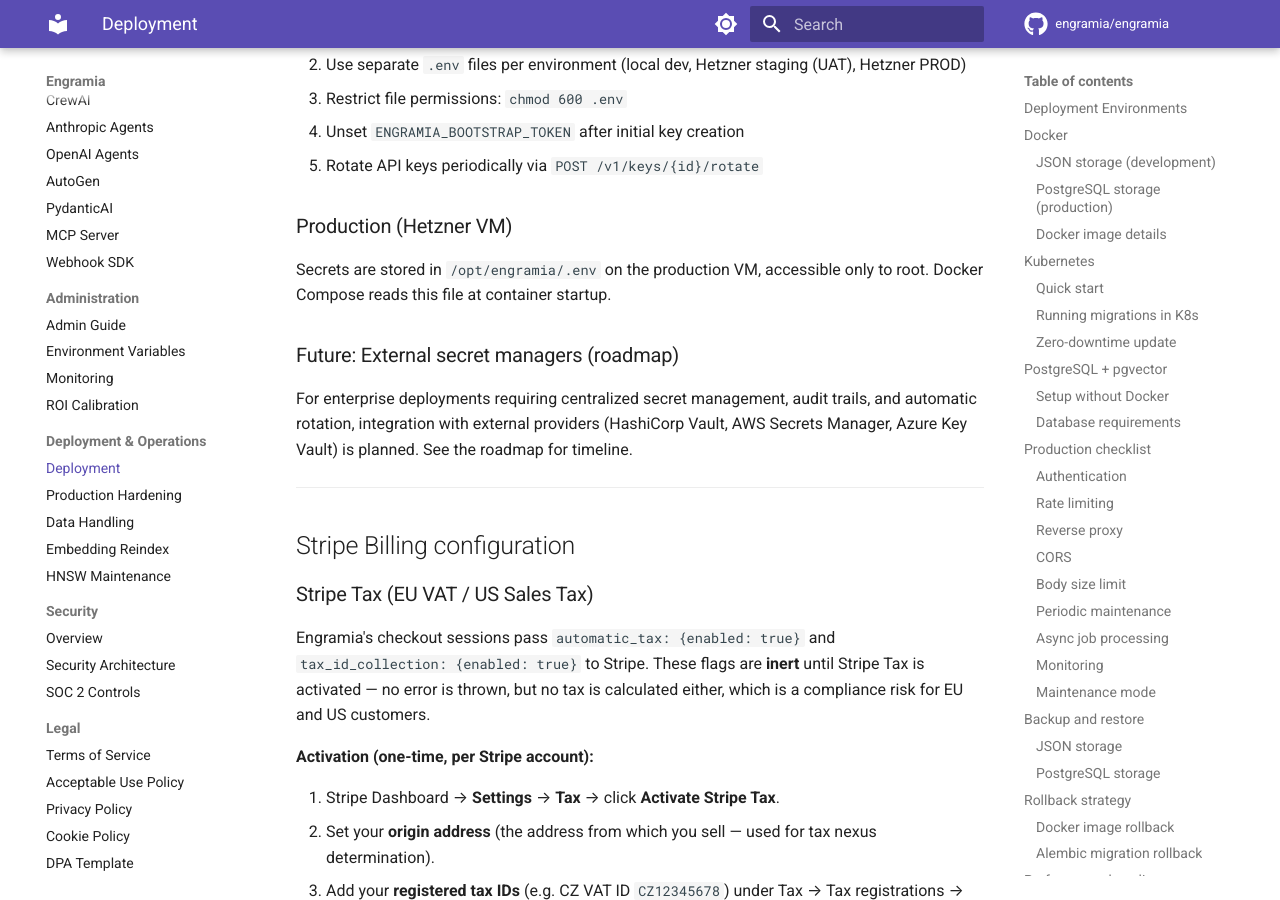
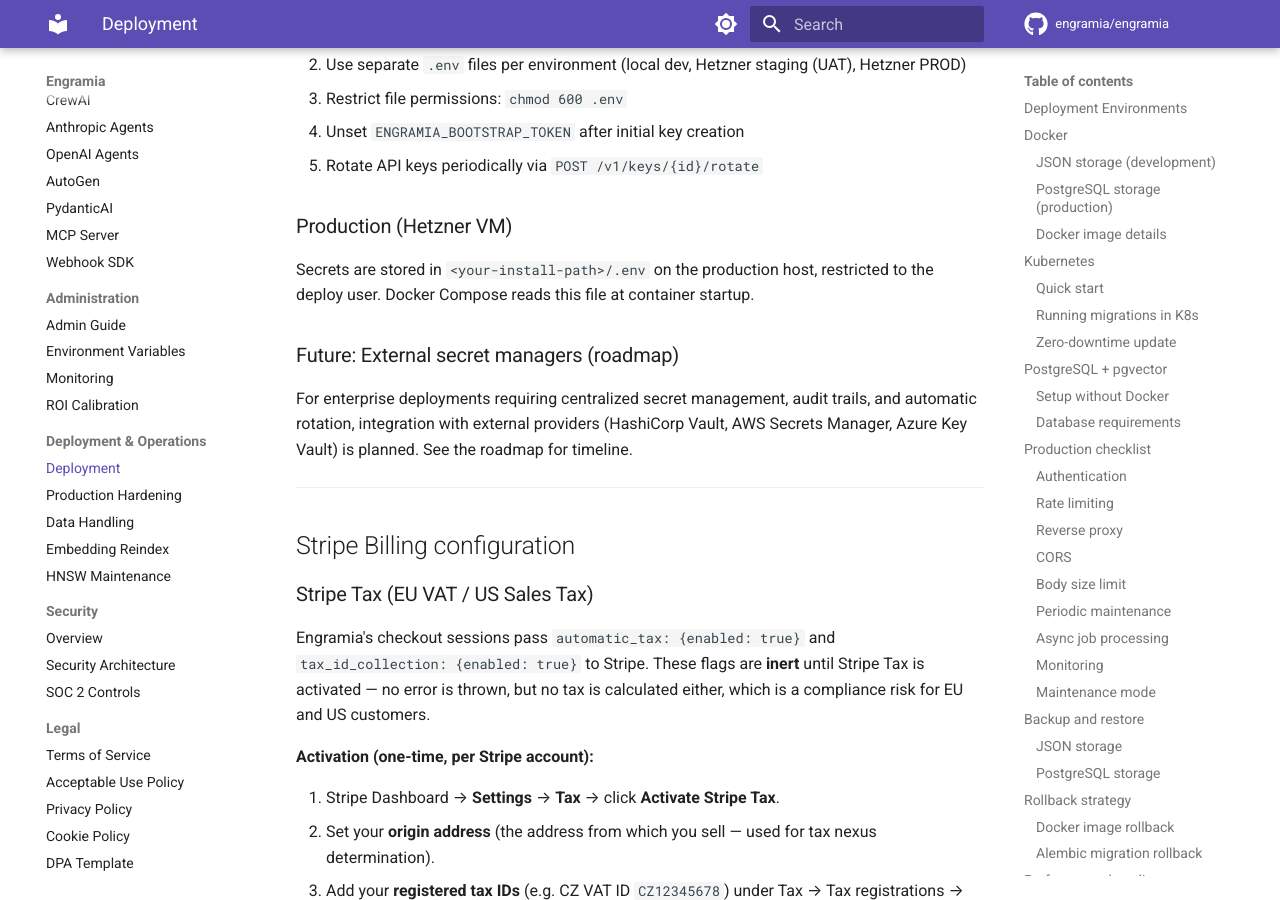
Before and after one commit to engramia/engramia, an MkDocs documentation site: the page built from docs/deployment.md, in a window 1280 px wide and 900 px high, scrolled down 12035 px. Built offline with MkDocs 1.6.1 and Material for MkDocs 9.7.7, drawn with Linux system fonts in a browser that asks for light colours; comment, search, counter and statistics services are not loaded; some of the changed text lies outside the part shown.

Commit message:
chore: Dockerfile HEALTHCHECK; genericize deployment docs install path
Dockerfile now declares a HEALTHCHECK against /v1/health so Kubernetes
readiness probes and Docker native health reporting work without relying
on compose-level healthchecks. Replace /opt/engramia references in the
deployment guide with <your-install-path> so self-hosters aren't handed
our production layout as the default.

Co-Authored-By: Claude Opus 4.6 (1M context) <noreply@anthropic.com>

````diff
--- a/docs/deployment.md
+++ b/docs/deployment.md
@@ -278,7 +278,7 @@ Each GitHub Actions release tags the image as `ghcr.io/engramia/engramia:<versio
 
 ```bash
 # On the production host
-cd /opt/engramia
+cd <your-install-path>
 
 # 1. (Optional) Enter maintenance mode first
 echo "ENGRAMIA_MAINTENANCE=true" >> .env && docker compose up -d
@@ -522,7 +522,7 @@ Secrets are passed via environment variables loaded from `.env` files by Docker
 
 ### Production (Hetzner VM)
 
-Secrets are stored in `/opt/engramia/.env` on the production VM, accessible only to root. Docker Compose reads this file at container startup.
+Secrets are stored in `<your-install-path>/.env` on the production host, restricted to the deploy user. Docker Compose reads this file at container startup.
 
 ### Future: External secret managers (roadmap)
 
````
Also changed, not shown: 1 other file.
